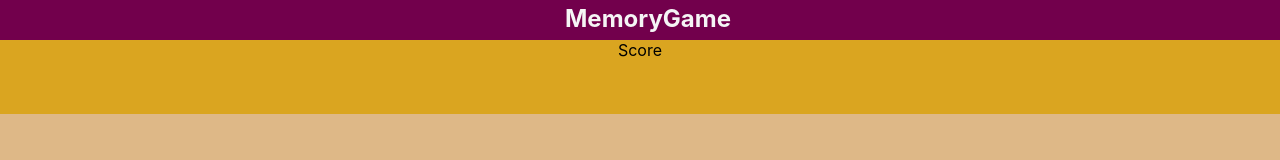
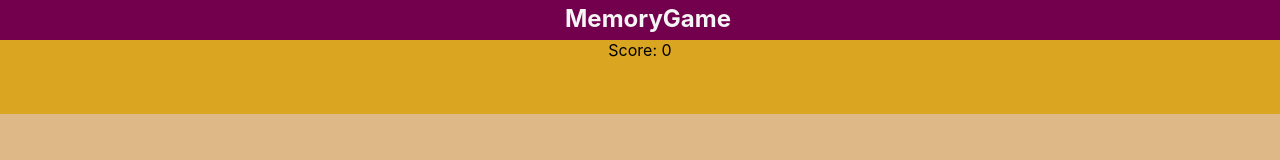
Before and after one commit to erynder-z/memo-shroom, a React (Create React App) app: page / in a window 1280 px wide. Shown: the top 160 px of the page. Built offline with nearby package versions, Linux system fonts and the light colour scheme.

Commit message:
Implement a score counter

```diff
--- a/src/components/Game.js
+++ b/src/components/Game.js
@@ -1,10 +1,12 @@
 import React, { useState, useEffect } from 'react';
+import PropTypes from 'prop-types';
 import '../styles/Game.css';
 import Card from './Card';
 import deck from './Deck';
 
-function Game() {
+function Game(props) {
   const [cards, setCards] = useState(deck);
+  const { handleScoreUpdate } = props;
 
   const shuffleCards = () => {
     for (let i = cards.length - 1; i > 0; i -= 1) {
@@ -20,7 +22,15 @@ function Game() {
   const markClicked = (cardID) => {
     const targetID = parseInt(cardID, 10);
 
-    setCards(() => cards.map((card) => (card.id === targetID ? { ...card, clicked: true } : card)));
+    const cardBefore = cards.find((card) => card.id === targetID);
+    if (cardBefore.clicked === true) {
+      console.log('already clicked');
+    } else {
+      setCards(() =>
+        cards.map((card) => (card.id === targetID ? { ...card, clicked: true } : card)),
+      );
+      handleScoreUpdate();
+    }
   };
 
   return (
@@ -44,3 +54,7 @@ function Game() {
 }
 
 export default Game;
+
+Game.propTypes = {
+  handleScoreUpdate: PropTypes.func.isRequired,
+};
--- a/src/components/Main.js
+++ b/src/components/Main.js
@@ -1,15 +1,25 @@
-import React from 'react';
+import React, { useState } from 'react';
 import Score from './Score';
 import Game from './Game';
 
 function Main() {
+  const [score, setScore] = useState(0);
+
+  const updateScore = () => {
+    setScore(() => score + 1);
+  };
+
   return (
     <div className="main-wrapper">
       <div className="score-container">
-        <Score />
+        <Score currentScore={score} />
       </div>
       <div className="grid-container">
-        <Game />
+        <Game
+          handleScoreUpdate={() => {
+            updateScore();
+          }}
+        />
       </div>
     </div>
   );
--- a/src/components/Score.js
+++ b/src/components/Score.js
@@ -1,8 +1,14 @@
 import React from 'react';
+import PropTypes from 'prop-types';
 import '../styles/Score.css';
 
-function Score() {
-  return <div className="score">Score</div>;
+function Score(props) {
+  const { currentScore } = props;
+  return <div className="score">Score: {currentScore}</div>;
 }
 
 export default Score;
+
+Score.propTypes = {
+  currentScore: PropTypes.number.isRequired,
+};
```
